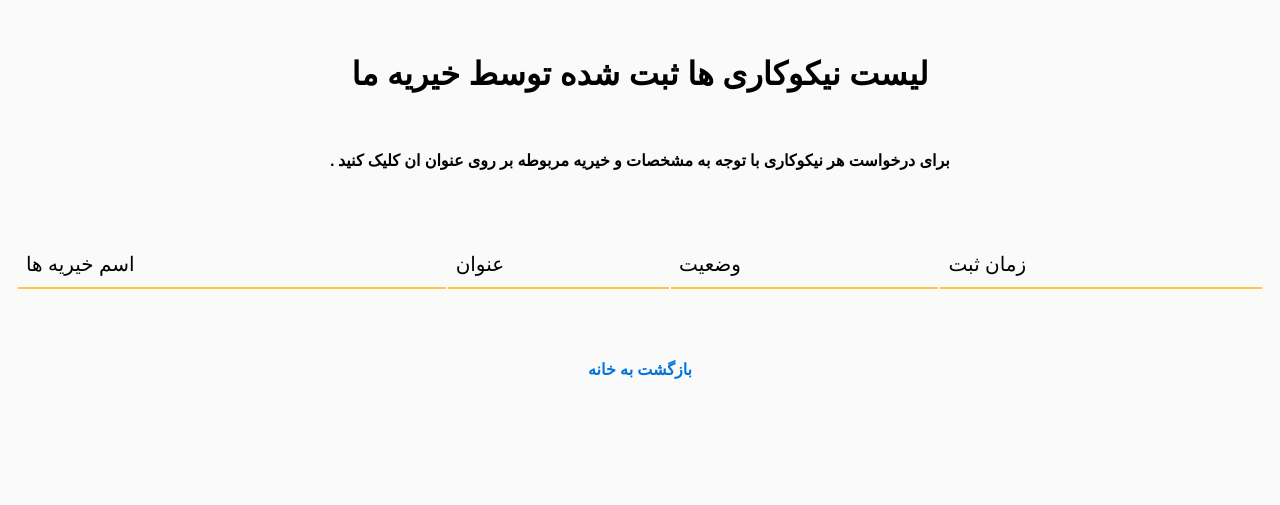
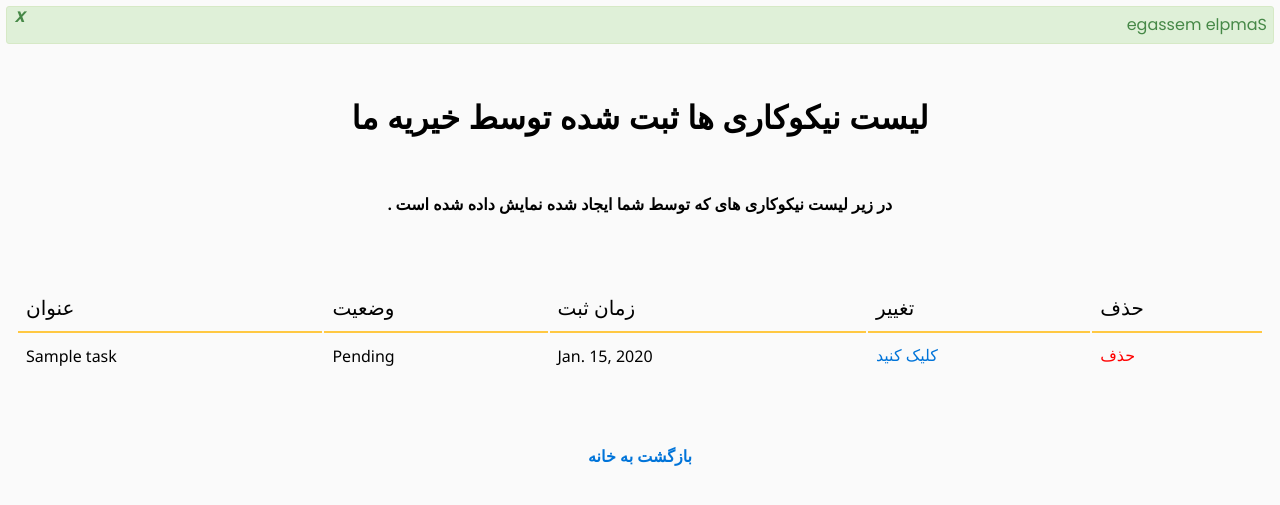
Before and after one commit to AliReza7222/Charity, a Django app: page /charities/task_ch_be/ in a window 1280 px wide. Shown: the top 505 px of the page. Run offline with Django 4.2, Linux system fonts and the light colour scheme; a user stored in the database is signed in; tables that the repository leaves empty hold one stand-in row (values such as "Sample post"); one stand-in notice (Sample message) is shown; lists and menus that the app fills with data are empty.

Commit message:
create a page for charity's taskes and update and delete

```diff
--- a/charities/forms.py
+++ b/charities/forms.py
@@ -4,8 +4,6 @@ from django import forms
 
 from .models import Benefactor, Charity, Task, ProfileUser
 
-from captcha.fields import ReCaptchaField
-from captcha.widgets import ReCaptchaV2Checkbox
 
 class BenefactorForm(forms.ModelForm):
 
@@ -46,9 +44,6 @@ class ProfileForm(forms.Form):
 
 
 class TaskForm(forms.ModelForm):
-    captcha = ReCaptchaField(widget=ReCaptchaV2Checkbox, error_messages={
-        'required': 'تیک من ربات نیستم را وارد نکردید !',
-    })
 
     class Meta:
         model = Task
--- a/charities/templates/task_related_charity.html
+++ b/charities/templates/task_related_charity.html
@@ -9,25 +9,45 @@
     <link href="{% static 'css/message.css' %}" rel="stylesheet" type="text/css">
 </head>
 <body>
+<!-- /success messaging -->
+        {% if messages %}
+                <div class="alert success" dir="rtl">
+                    <input type="checkbox" id="alert2"/>
+                    <label class="close" title="close" for="alert2">
+                  <i class="icon-remove" dir="rtl">x</i>
+                </label>
+                    <p class="inner">
+                        {% for message in messages %}
+                            {{ message }}
+                        {% endfor %}
+                    </p>
+                </div>
+
+        {% endif %}
+  <!-- /success messaging -->
 {% if tasks_ch %}
         <h1>لیست نیکوکاری ها ثبت شده توسط خیریه ما </h1>
-        <h4> . برای درخواست هر نیکوکاری با توجه به مشخصات و خیریه مربوطه بر روی عنوان ان کلیک کنید </h4>
+        <h4>. در زیر لیست نیکوکاری های که توسط شما ایجاد شده نمایش داده شده است </h4>
         <table class="table">
           <tr>
-            <th class="table__heading">اسم خیریه ها</th>
             <th class="table__heading">عنوان</th>
             <th class="table__heading">وضعیت</th>
             <th class="table__heading">زمان ثبت</th>
+            <th class="table__heading">تغییر</th>
+            <th class="table__heading">حذف</th>
           </tr>
-          {% for charity in charities %}
-            {% for task in charity.task_set.all %}
+          {% for task in tasks_ch %}
               <tr class="table__row">
-                    <td class="table__content" data-heading="Player">{{ charity.name }}</td>
-                    <td class="table__content" data-heading="Seasons">
-                        <a href="{% url 'task_request' task.id %}" class="underline">{{ task.title }}</a></td>
+                    <td class="table__content" data-heading="Player">{{ task.title }}</td>
                     <td class="table__content" data-heading="Points">{{ task.get_state_display }}</td>
                     <td class="table__content" data-heading="Jersey Number">{{ task.date }}</td>
-                {% endfor %}
+                    <td class="table__content" data-heading="Jersey Number">
+                        <a href="{% url 'update_delete' 'change' task.id %}" class="underline">کلیک کنید</a>
+                    </td>
+                    <td class="table__content" data-heading="Jersey Number">
+                        <a href="{% url 'update_delete' 'delete' task.id %}"
+                           class="underline" style="color:red">حذف</a>
+                    </td>
               </tr>
           {% endfor %}
         </table>
--- a/charities/urls.py
+++ b/charities/urls.py
@@ -1,7 +1,7 @@
 from django.urls import path
 from .views import (select_person, BenefactorCreate,
                     CharityCreate, CreateProfile, CreateTask, show_tasks, task_request, task_related_charity_benefactor,
-                    )
+                    task_update_or_delete)
 
 from django.conf import settings
 from django.conf.urls.static import static
@@ -15,6 +15,8 @@ urlpatterns = [
     path('show_taskes/', show_tasks, name='list_taskes'),
     path('request/<slug:task_id>/', task_request, name='task_request'),
     path('task_ch_be/', task_related_charity_benefactor, name='task_ch_be'),
+    path('update_delete/<str:command>/<slug:task_id>/',
+         task_update_or_delete, name='update_delete')
 ]
 if settings.DEBUG:
     urlpatterns += static(settings.MEDIA_URL,
--- a/charities/views.py
+++ b/charities/views.py
@@ -101,6 +101,7 @@ class CreateTask(FormView):
         form = self.form_class(request.POST)
         if form.is_valid():
             data = form.cleaned_data
+            print(data)
             user = request.user
             user_charity = Charity.objects.get(user=user)
             state, title, description = data.get('state'), data.get('title'), data.get('description')
@@ -137,6 +138,7 @@ def task_request(request, task_id):
         return redirect('/home/')
 
 
+@login_required(login_url='/accounts/login/')
 def task_related_charity_benefactor(request):
 
     if request.method == 'GET':
@@ -145,3 +147,29 @@ def task_related_charity_benefactor(request):
         tasks_benefactor = Task.objects.related_tasks_to_benefactor(user)
         context = {'tasks_ch': tasks_charity, 'tasks_be': tasks_benefactor}
         return render(request, 'task_related_charity.html', context=context)
+
+
+@check_charity_user
+@login_required(login_url='/accounts/login/')
+def task_update_or_delete(request, command, task_id):
+    task = Task.objects.get(id=task_id)
+    if request.method == 'GET':
+        if command == 'delete':
+            message = f' نیکوکاری مورد نظر با عنوان{task.title} با موفقیت حذف شد .'
+            messages.success(request, message)
+            task.delete()
+            return redirect('/charities/task_ch_be/')
+        elif command == 'change':
+            data_task = {'title': task.title, 'date': task.date, 'state': task.state, 'description': task.description}
+            form = TaskForm(data_task)
+            return render(request, 'tasks.html', context={'form': form})
+    if request.method == 'POST':
+        form = TaskForm(request.POST)
+        if form.is_valid():
+            form = form.cleaned_data
+            task.title, task.state, task.description = form.get('title'), form.get('state'), form.get('description')
+            task.date = form.get('date')
+            task.save()
+            messages.success(request, f'نیکوکاری مورد نظر با موفقیت تغییر یافت .')
+            return redirect('/charities/task_ch_be/')
+        return render(request, 'tasks.html', context={'form': form})
```
